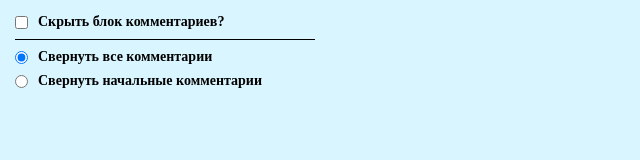
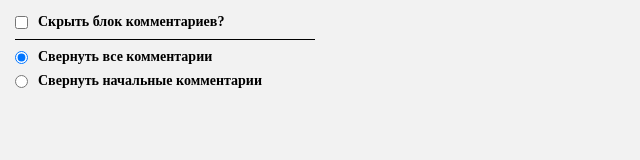
Before and after one commit to NikitaOstapenko1205/DTF-comments-extension, a browser extension: page index.html in a window 1280 px wide. Shown: the whole page, without its empty margins (0-640 px from the left). Drawn offline with Linux system fonts and the light colour scheme.

Commit message:
Change popup bg color on neutral

```diff
--- a/index.html
+++ b/index.html
@@ -6,7 +6,7 @@
     body {
         margin: 0;
         padding: 15px;
-        background-color: #d9f5ff;
+        background-color: #f2f2f2;
         width: 300px;
     }
     .input-block {
```
